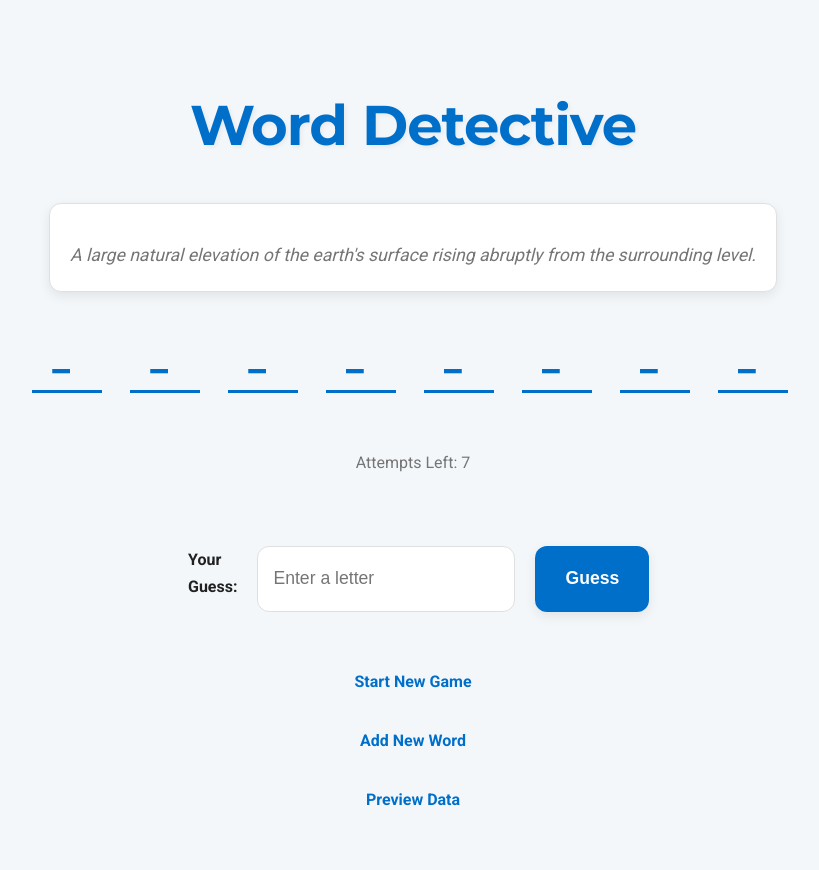
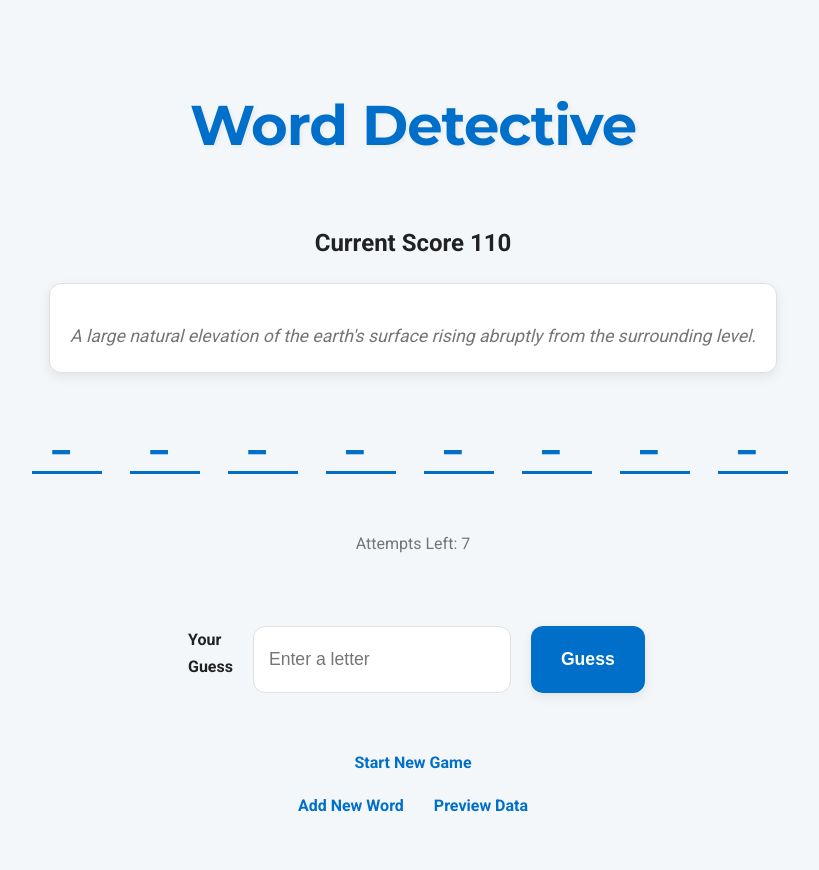
Before and after one commit to hrosicka/WordDetective, a Flask app: page / in a window 1280 px wide. Shown: the whole page, without its empty margins (227-1046 px from the left). After the commit the page ends 812 px from the top, so only its background shows below. Run offline with Flask 3, Linux system fonts and the light colour scheme.

Commit message:
Preliminary version of scores

```diff
--- a/app.py
+++ b/app.py
@@ -1,9 +1,11 @@
-from flask import Flask, render_template, request, session, redirect, url_for
+from flask import Flask, render_template, request, session, redirect, url_for, jsonify
 import random
 import json
 
 app = Flask(__name__)
 app.secret_key = 'your_secret_key'  # A secret key is needed to work with sessions
+
+SCORE_FILE = 'scores.json'
 
 with open('data.json', 'r', encoding='utf-8') as f:
     words_with_clues = json.load(f)
@@ -27,6 +29,19 @@ def reveal_random_letter():
         random_index = random.choice(hidden_indices)
         secret_word = session['secret_word']
         session['guessed_letters'][random_index] = secret_word[random_index]
+
+# Funkce pro načtení skóre
+def load_scores():
+    try:
+        with open(SCORE_FILE, 'r') as file:
+            return json.load(file)
+    except FileNotFoundError:
+        return {"player_scores": {}}
+
+# Funkce pro uložení skóre
+def save_scores(data):
+    with open(SCORE_FILE, 'w') as file:
+        json.dump(data, file, indent=4)
 
 @app.route("/", methods=["GET", "POST"])
 def game():
@@ -125,5 +140,32 @@ def preview():
         data = json.load(file)
     return render_template('preview.html', data=data)
 
+@app.route('/update_score', methods=['POST'])
+def update_score():
+    # Načtení dat ze skóre
+    data = load_scores()
+    scores = data["player_scores"]
+
+    # Získání jména hráče a bodů z požadavku
+    player = request.json.get('player', 'Guest')  # Výchozí hráč je "Guest"
+    points = request.json.get('points', 0)
+
+    # Aktualizace skóre hráče
+    if player in scores:
+        scores[player] += points
+    else:
+        scores[player] = points
+
+    # Uložení aktualizovaného skóre
+    save_scores(data)
+
+    return jsonify({"message": f"Updated score for {player}", "scores": scores})
+
+@app.route('/scores', methods=['GET'])
+def get_scores():
+    # Vrácení aktuálního skóre
+    data = load_scores()
+    return jsonify(data)
+
 if __name__ == "__main__":
     app.run(debug=True)
--- /dev/null
+++ b/scores.json
@@ -0,0 +1,5 @@
+{
+    "player_scores": {
+        "Guest": 110
+    }
+}
--- a/static/style.css
+++ b/static/style.css
@@ -179,3 +179,8 @@ button:hover {
 .new-game-link:hover {
     color: #42a5f5; /* Tmavší odstín primární */
 }
+
+.link-container {
+    display: flex;
+    gap: 30px;
+}
--- a/templates/index.html
+++ b/templates/index.html
@@ -9,6 +9,9 @@
 </head>
 <body>
     <h1>Word Detective</h1>
+    <div id="score-container">
+        <h2>Current Score <span id="score">0</span></h2>
+    </div>
     <div class="clues-container">
         <p>{{ clues }}</p>
     </div>
@@ -22,7 +25,7 @@
 
     {% if attempts_left > 0 and "_" in guessed_letters %}
     <form method="POST" action="/">
-        <label for="guess">Your Guess:</label>
+        <label for="guess">Your Guess</label>
         <input type="text" id="guess" name="guess" autocomplete="off" placeholder="Enter a letter">
         <button type="submit">Guess</button>
     </form>
@@ -30,9 +33,48 @@
 
     <p><a class="new-game-link" href="{{ url_for('new') }}">Start New Game</a></p>
 
-    <p><a class="new-game-link" href="{{ url_for('add_word') }}">Add New Word</a></p>
-
-    <p><a class="new-game-link" href="{{ url_for('preview') }}">Preview Data</a></p>
+    <div class="link-container">
+        <a class="new-game-link" href="{{ url_for('add_word') }}">Add New Word</a>
+        <a class="new-game-link" href="{{ url_for('preview') }}">Preview Data</a>
+    </div>
 
 </body>
 </html>
+
+<script>
+    // Funkce pro kontrolu, zda hráč správně uhodl slovo
+    document.addEventListener('DOMContentLoaded', function () {
+        const guessedLetters = "{{ guessed_letters|join('') }}";
+        if (!guessedLetters.includes('_')) { //
+            updateScore(10);
+        }
+    });
+
+    // Načtení skóre při načtení stránky
+    function loadScore() {
+        fetch('/scores')
+            .then(response => response.json())
+            .then(data => {
+                const player = 'Guest'; // Změňte na aktuální hráče
+                const score = data.player_scores[player] || 0;
+                document.getElementById('score').innerText = score;
+            });
+    }
+
+    // Odeslání bodů po správné odpovědi
+    function updateScore(points) {
+        fetch('/update_score', {
+            method: 'POST',
+            headers: {
+                'Content-Type': 'application/json'
+            },
+            body: JSON.stringify({
+                player: 'Guest', // Změňte na aktuální hráče
+                points: points
+            })
+        }).then(() => loadScore());
+    }
+
+    // Načtení skóre při načtení stránky
+    document.addEventListener('DOMContentLoaded', loadScore);
+</script>
```
